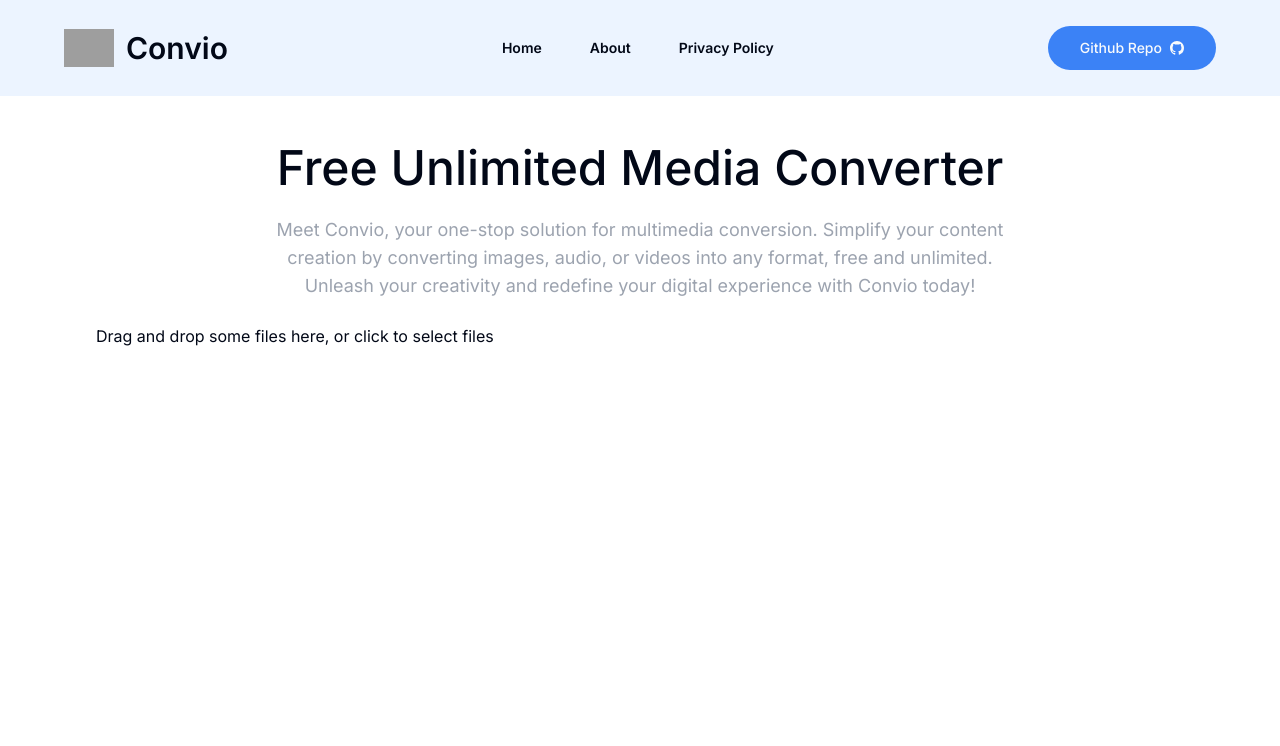
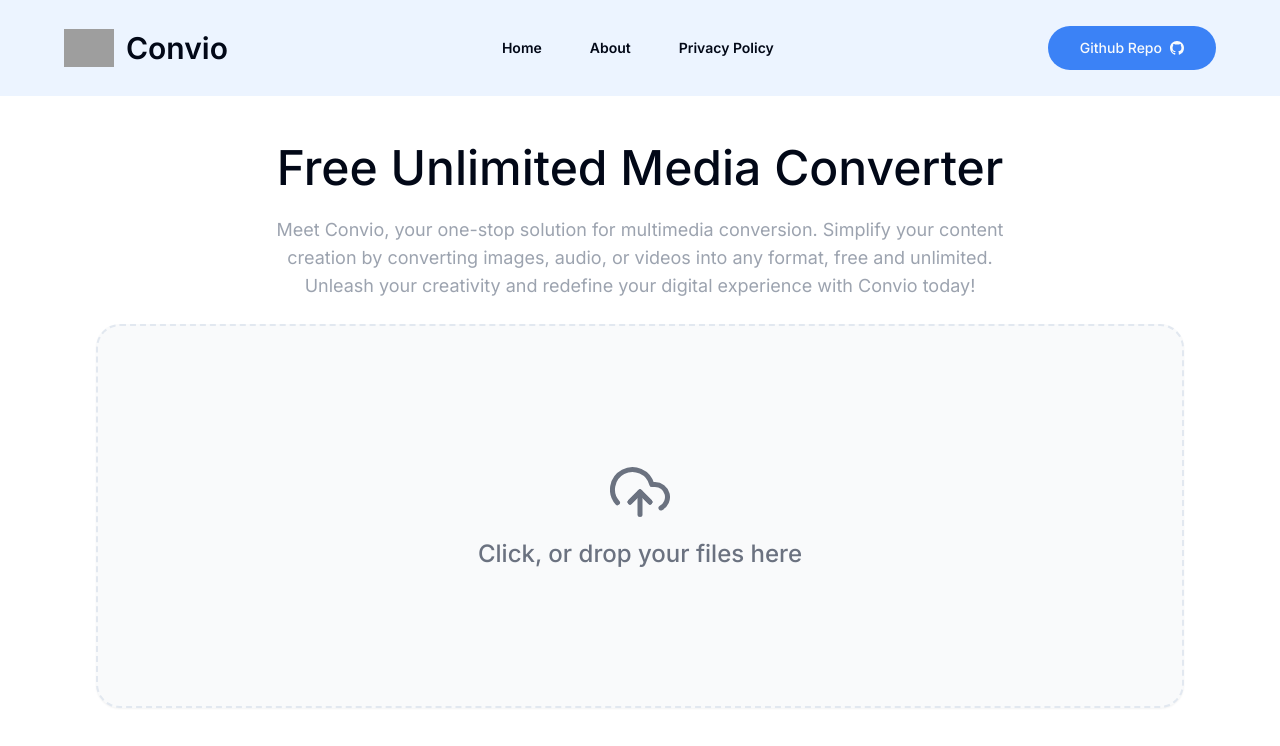
Before and after one commit to VinayakaHegade/file-converter, a Next.js app: page / in a window 1280 px wide. Shown: the top 746 px of the page. Built offline with nearby package versions, Linux system fonts and the light colour scheme; grey boxes are pictures that could not be loaded.

Commit message:
feat: add Skeleton component and fileToIcon function

```diff
--- a/components/dropzone.tsx
+++ b/components/dropzone.tsx
@@ -1,14 +1,72 @@
 "use client";
 
 import { accepted_files } from "@/config/constants";
+import { Action } from "@/types";
+import { useState } from "react";
 import ReactDropzone from "react-dropzone";
+import { FiUploadCloud } from "react-icons/fi";
+import { LuFileSymlink } from "react-icons/lu";
 import { useToast } from "./ui/use-toast";
+import { Skeleton } from "./ui/skeleton";
 
 const DropZone = () => {
+  const [isHover, setIsHover] = useState<boolean>(false);
+  const [actions, setActions] = useState<Action[]>([]);
+  const [files, setFiles] = useState<Array<any>>([]);
+  const [isLoaded, setIsLoaded] = useState<boolean>(false)
+
   const { toast } = useToast();
-  function handleUpload() {}
-  function handleHover() {}
-  function handleExitHover() {}
+
+  function handleUpload(data: Array<any>): void {
+    handleExitHover();
+    setFiles(data);
+    const temp: Action[] = data.map((file: any) => {
+      return {
+        file_name: file.name,
+        file_size: file.size,
+        from: file.name.slice(((file.name.lastIndexOf(".") - 1) >>> 0) + 2),
+        to: null,
+        file_type: file.type,
+        file,
+        is_converted: false,
+        is_converting: false,
+        is_error: false,
+      };
+    });
+    setActions(temp);
+  }
+
+  function handleHover(): void {
+    setIsHover(true);
+  }
+
+  function handleExitHover(): void {
+    setIsHover(false);
+  }
+
+  //  const load = async () => {
+  //   const ffmpegResponse: FFmpeg = await loadFfmpeg();
+  //   ffmpegRef.current = ffmpegResponse;
+  //   setIsLoaded(true);
+  // };
+
+
+  if(actions.length) {
+    return (
+      <section className="space-y-6">
+        {actions.map((action: Action, index: number) => (
+          <div
+            key={index}
+            className="w-full py-4 space-y-2 lg:py-0 relative cursor-pointer rounded-xl border h-fit lg:h-20 px-4 lg:px-10 flex flex-wrap lg:flex-nowrap items-center justify-between"
+          >
+            {!isLoaded && (
+              <Skeleton className="h-full w-full -ml-10 cursor-progress absolute rounded-xl" />
+            )}
+          </div>
+        ))}
+      </section>
+    );
+  }
 
   return (
     <ReactDropzone
@@ -16,6 +74,15 @@ const DropZone = () => {
       onDragEnter={handleHover}
       onDragLeave={handleExitHover}
       accept={accepted_files}
+      onDropRejected={() => {
+        handleExitHover();
+        toast({
+          variant: "destructive",
+          title: "Error uploading your file(s)",
+          description: "Allowed Files: Audio, Video, and Images.",
+          duration: 5000,
+        });
+      }}
       onError={() => {
         handleExitHover();
         toast({
@@ -27,10 +94,31 @@ const DropZone = () => {
       }}
     >
       {({ getRootProps, getInputProps }) => (
-        <section>
-          <div {...getRootProps()}>
-            <input {...getInputProps()} />
-            <p>Drag and drop some files here, or click to select files</p>
+        <section
+          {...getRootProps()}
+          className=" bg-gray-50 h-72 lg:h-80 xl:h-96 rounded-3xl shadow-sm border-2 border-dashed cursor-pointer flex items-center justify-center"
+        >
+          <input {...getInputProps()} />
+          <div className="space-y-4 text-gray-500">
+            {isHover ? (
+              <>
+                <div className="justify-center flex text-6xl">
+                  <LuFileSymlink />
+                </div>
+                <h3 className="text-center font-medium text-2xl">
+                  Yes, right there
+                </h3>
+              </>
+            ) : (
+              <>
+                <div className="justify-center flex text-6xl">
+                  <FiUploadCloud />
+                </div>
+                <h3 className="text-center font-medium text-2xl">
+                  Click, or drop your files here
+                </h3>
+              </>
+            )}
           </div>
         </section>
       )}
--- a/components/mobile-nav.tsx
+++ b/components/mobile-nav.tsx
@@ -30,6 +30,11 @@ const MobileNav = () => {
                 About
               </Button>
             </Link>
+            <Link href="https://github.com/VinayakaHegade/file-converter">
+              <Button variant="link" className="font-semibold w-full">
+                Github
+              </Button>
+            </Link>
             <Link href="/privacy-policy">
               <Button variant="link" className="font-semibold w-full">
                 Privacy Policy
--- /dev/null
+++ b/components/ui/skeleton.tsx
@@ -0,0 +1,15 @@
+import { cn } from "@/lib/utils"
+
+function Skeleton({
+  className,
+  ...props
+}: React.HTMLAttributes<HTMLDivElement>) {
+  return (
+    <div
+      className={cn("animate-pulse rounded-md bg-muted", className)}
+      {...props}
+    />
+  )
+}
+
+export { Skeleton }
```
Also changed, not shown: types/index.ts (+13 -0 lines), utils/file-to-icon.tsx (added, +15 -0 lines), components/navbar.tsx (line endings or trailing spaces).
